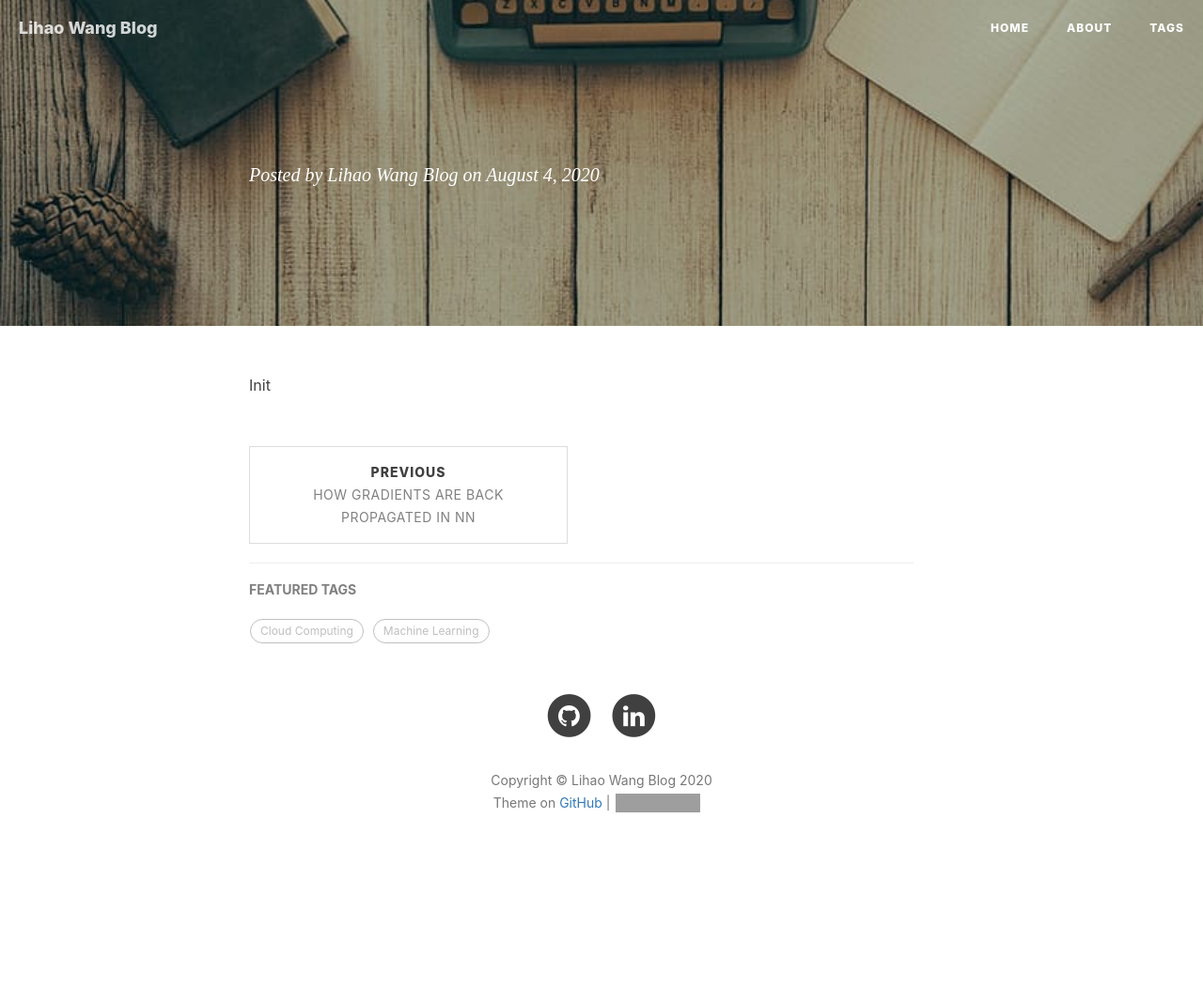
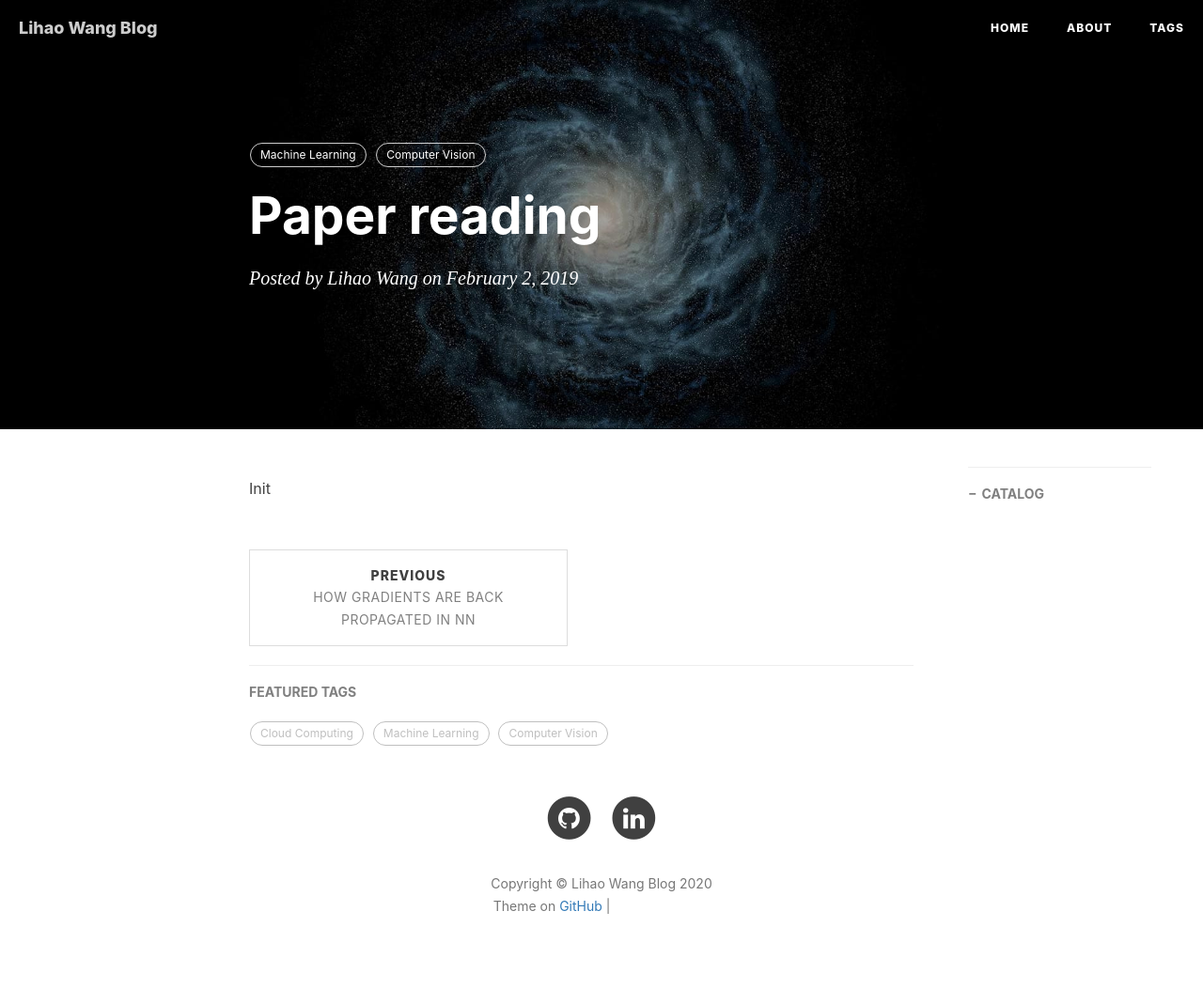
Before and after one commit to LihaoWang1991/Lihaowang1991.github.io, a Jekyll site: the page built from _posts/2019-02-02-Paper-reading-mask-rcnn.md, in a window 1280 px wide. Shown: the whole page at 94% size. Built offline with Jekyll 4.4.1, drawn with Linux system fonts in a browser that asks for light colours; nearby versions of some CDN libraries; our own code applies the rules of GitHub Pages for plain Markdown files; comment, search, counter and statistics services are not loaded; before the commit the page ends 959 px from its top, so only the background shows below that; some of the changed lines change nothing that is shown; grey boxes are pictures that could not be loaded.

Commit message:
Update 2019-02-02-Paper-reading-mask-rcnn.md

```diff
--- a/_posts/2019-02-02-Paper-reading-mask-rcnn.md
+++ b/_posts/2019-02-02-Paper-reading-mask-rcnn.md
@@ -1,7 +1,6 @@
 ---
 layout:     post
-title:      Paper reading: Mask R-CNN
-subtitle:   Train a mode
+title:      Paper reading
 date:       2019-02-02
 author:     Lihao Wang
 header-img: img/post-bg-universe.jpg
@@ -9,7 +8,6 @@ catalog: true
 tags:
     - Machine Learning
     - Computer Vision
-
 ---
 
 Init
```
